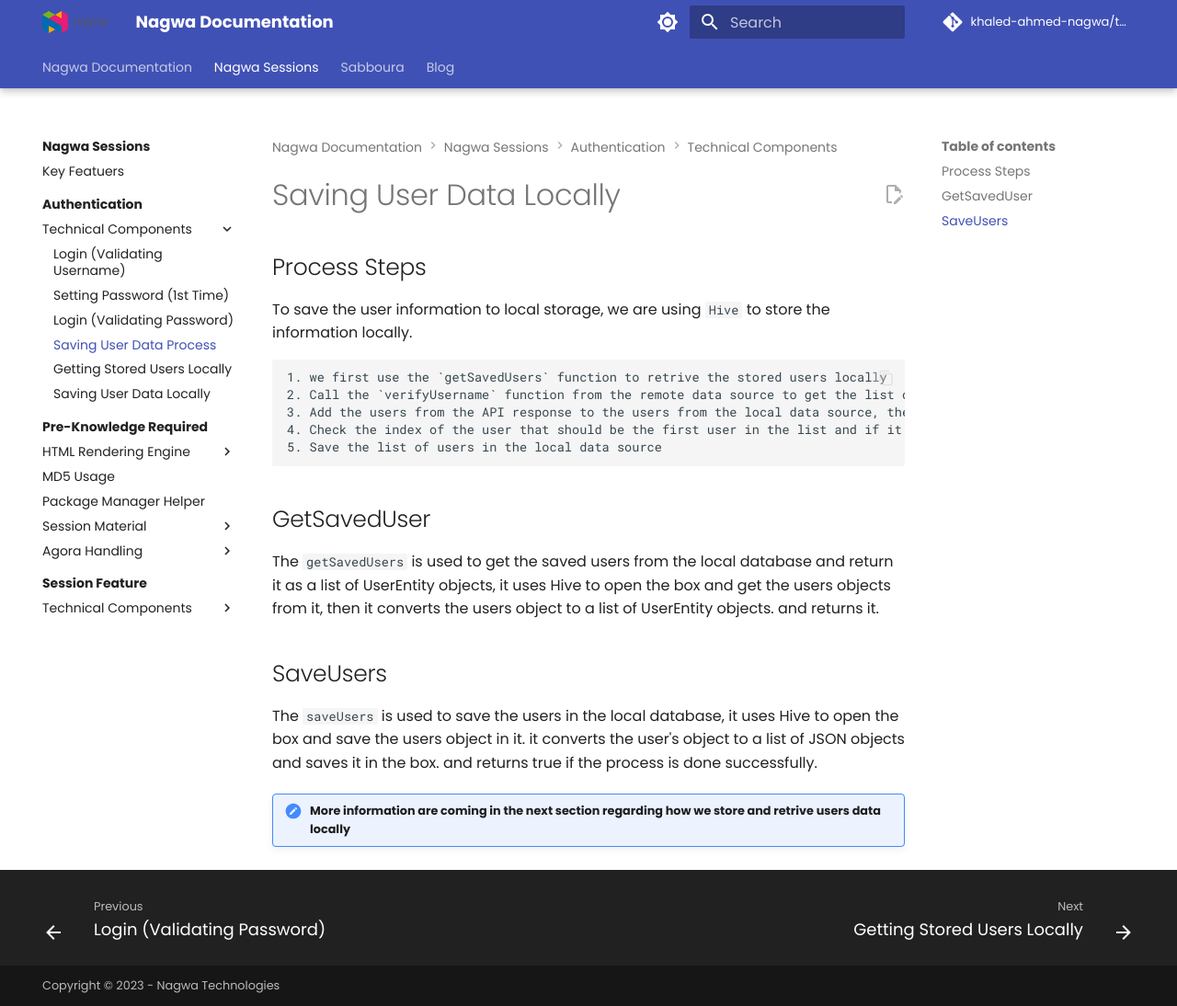
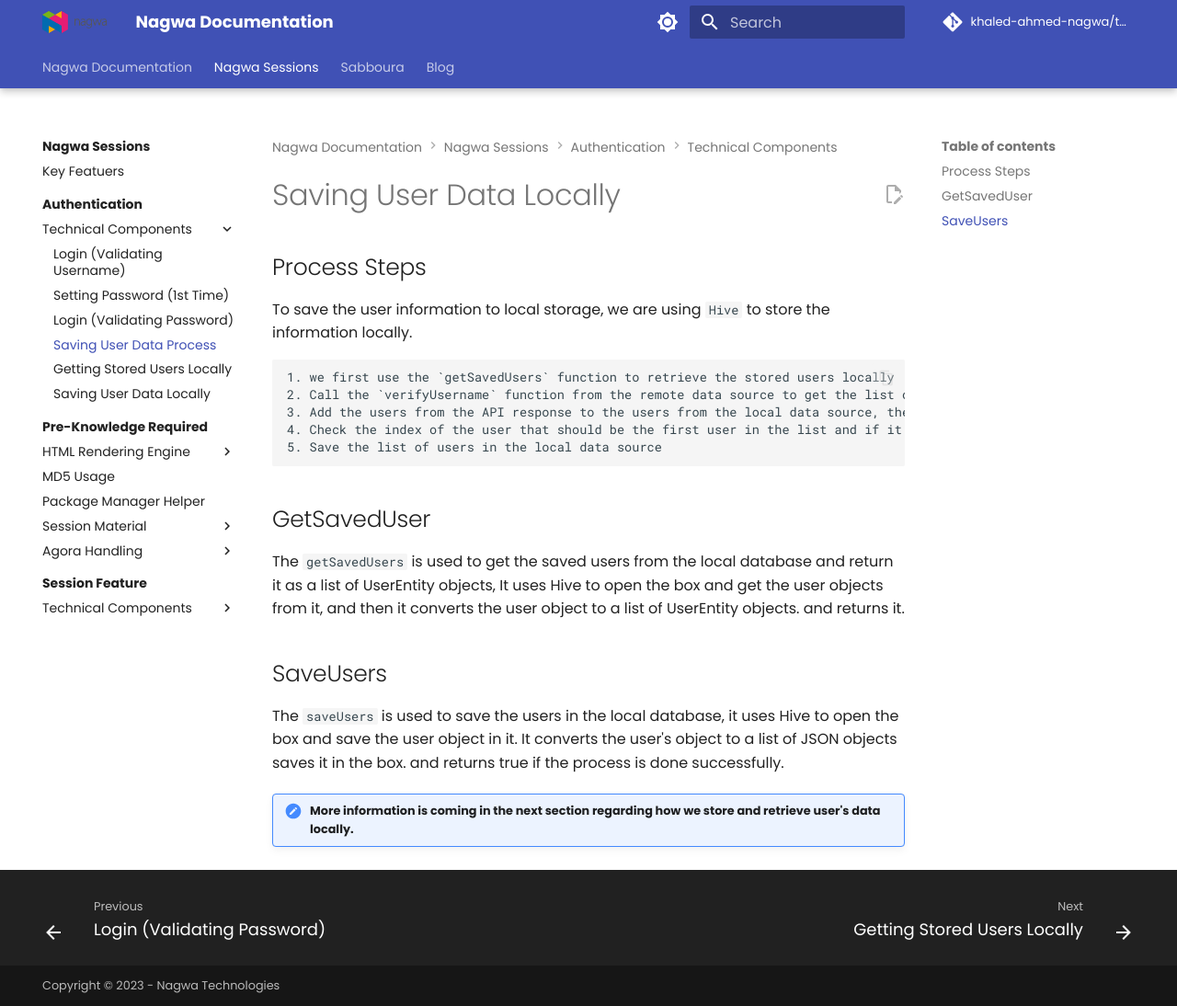
Before and after one commit to khaled-ahmed-nagwa/testingmkdoc, an MkDocs documentation site: the page built from docs/nagwa_sessions/authentication/auth_technicalComponents/savingUserDataProcess.md, in a window 1280 px wide and 1094 px high. Shown: the whole window at 92% size. Built offline with MkDocs 1.6.1 and Material for MkDocs 9.7.7, drawn with Linux system fonts in a browser that asks for light colours; comment, search, counter and statistics services are not loaded.

Commit message:
Update savingUserDataProcess.md

```diff
--- a/docs/nagwa_sessions/authentication/auth_technicalComponents/savingUserDataProcess.md
+++ b/docs/nagwa_sessions/authentication/auth_technicalComponents/savingUserDataProcess.md
@@ -5,7 +5,7 @@
 
 To save the user information to local storage, we are using `Hive` to store the information locally.
 
-    1. we first use the `getSavedUsers` function to retrive the stored users locally
+    1. we first use the `getSavedUsers` function to retrieve the stored users locally
     2. Call the `verifyUsername` function from the remote data source to get the list of users that have the same username and password
     3. Add the users from the API response to the users from the local data source, then remove the duplicates from the list of users
     4. Check the index of the user that should be the first user in the list and if it is not the first user, we remove it from the list and add it to the first index
@@ -13,9 +13,9 @@
 
 ## GetSavedUser
 
-The `getSavedUsers` is used to get the saved users from the local database and return it as a list of UserEntity objects, it uses Hive to open the box and get the users objects from it, then it converts the users object to a list of UserEntity objects. and returns it.
+The `getSavedUsers` is used to get the saved users from the local database and return it as a list of UserEntity objects, It uses Hive to open the box and get the user objects from it, and then it converts the user object to a list of UserEntity objects. and returns it.
 
 ## SaveUsers
-The `saveUsers` is used to save the users in the local database, it uses Hive to open the box and save the users object in it. it converts the user's object to a list of JSON objects and saves it in the box. and returns true if the process is done successfully.
+The `saveUsers` is used to save the users in the local database, it uses Hive to open the box and save the user object in it. It converts the user's object to a list of JSON objects saves it in the box. and returns true if the process is done successfully.
 
-!!! note "More information are coming in the next section regarding how we store and retrive users data locally"
+!!! note "More information is coming in the next section regarding how we store and retrieve user's data locally."
```
